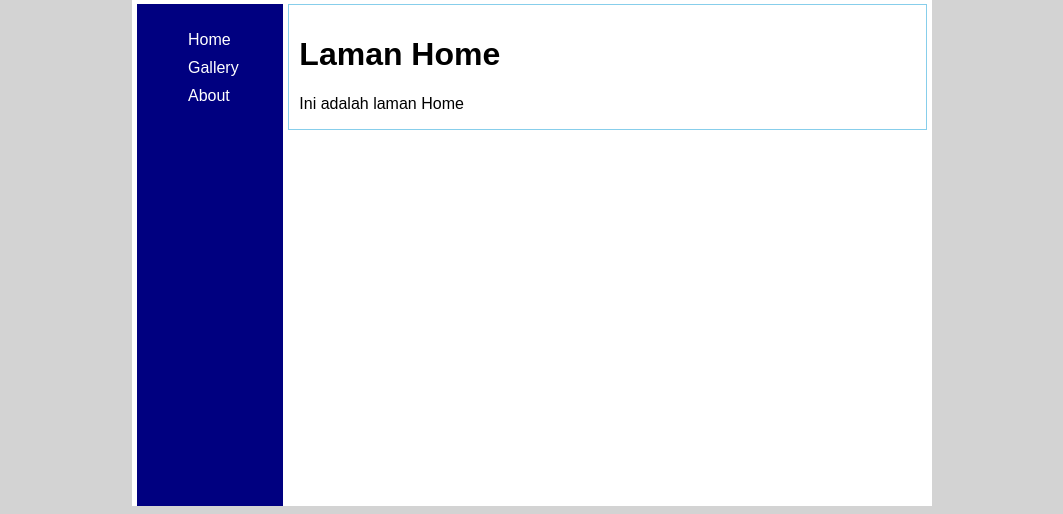
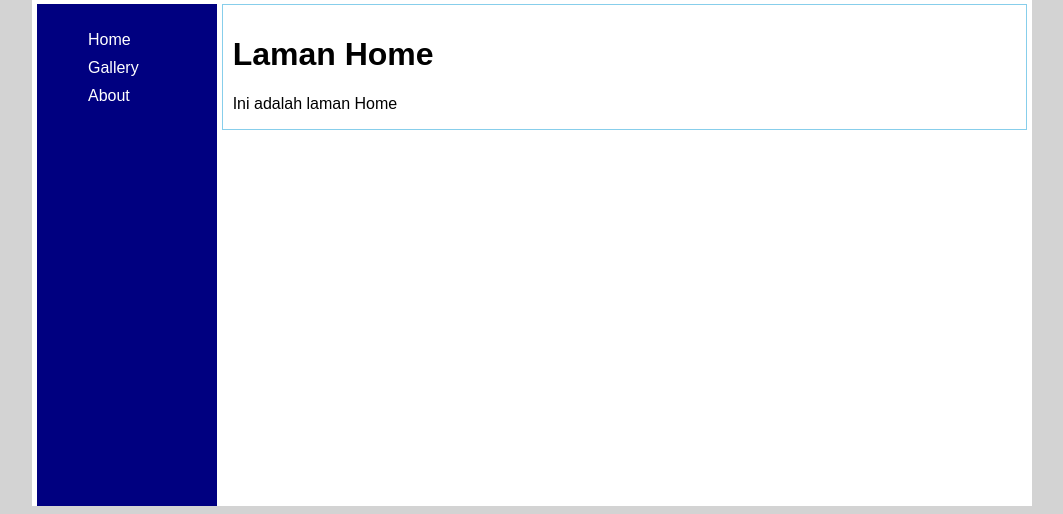
Before and after one commit to amaranatarin-arch/laravel-2a, a Laravel app: page /dashboard in a window 1280 px wide. Shown: the part 316-830 px from the top of the page, without its empty margins (108-1171 px from the left). Run offline with Laravel 12, Linux system fonts and the light colour scheme.

Commit message:
[EDIT] mengedit tetang migration(dashboard.css)

```diff
--- a/public/css/dashboard.css
+++ b/public/css/dashboard.css
@@ -3,7 +3,7 @@ body {
     background-color: lightgray;
 }
 .container {
-    width: 800px;
+    width: 1000px;
     margin: auto;
     background-color: white;
 }
```
